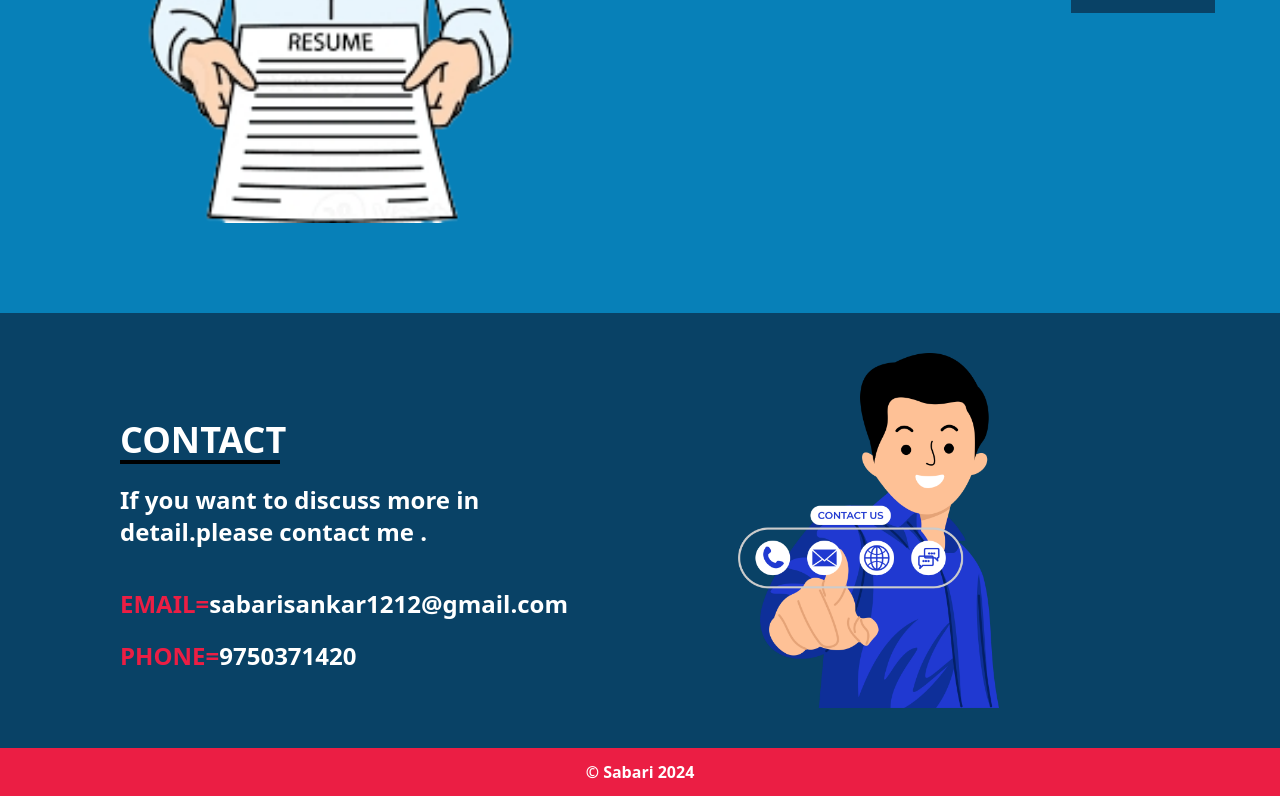
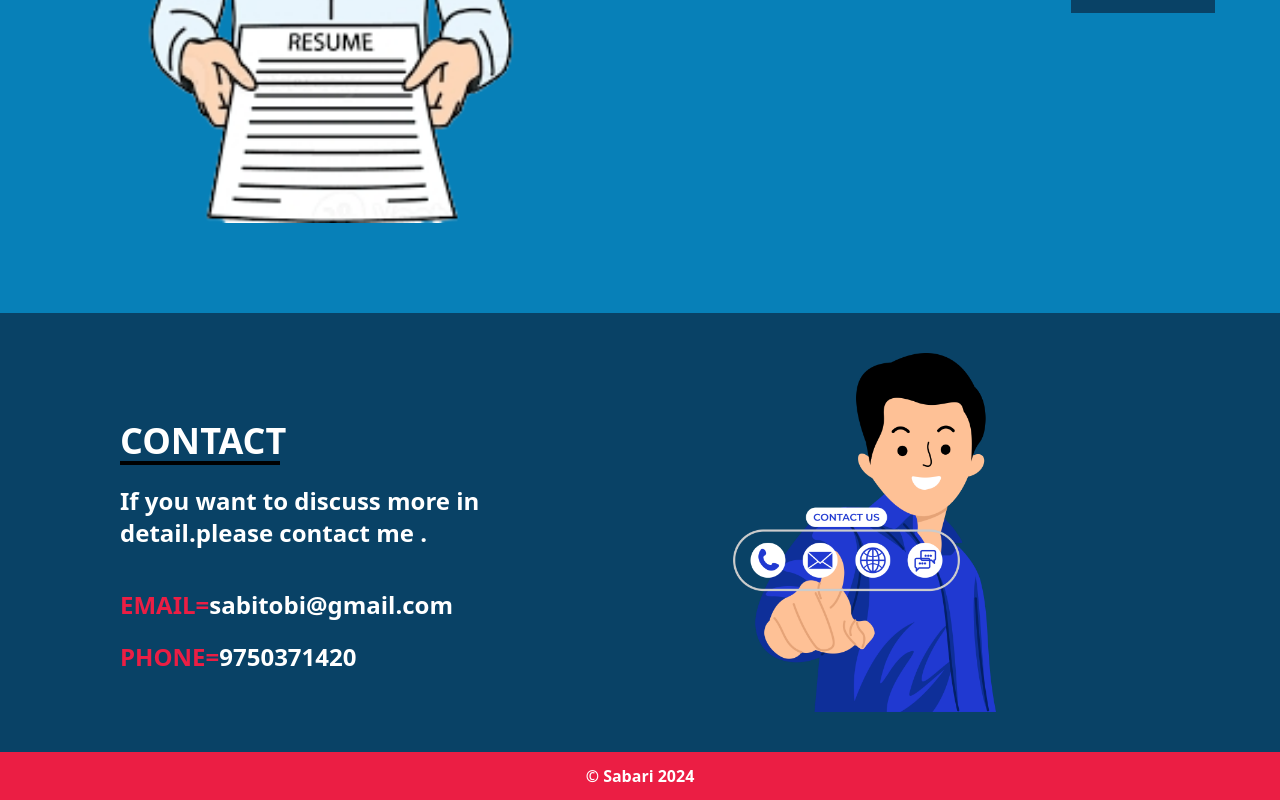
Before and after one commit to Sabari1212/portfolio, a React (Create React App) app: page / in a window 1280 px wide. Shown: the part 2422-3222 px from the top of the page. Built offline with nearby package versions, Linux system fonts and the light colour scheme; a web font is replaced by a local one.

Commit message:
Update Contact.js

```diff
--- a/src/components/Contact.js
+++ b/src/components/Contact.js
@@ -10,7 +10,7 @@ const Contact = () => {
             <h className='font-bold text-white text-2xl md:text-4xl pt-[50px] border-b-4 border-black w-[120px] md:w-[160px]  '> CONTACT</h>
 
              <p className='font-bold text-white md:text-2xl pb-[20px] pt-5'>If you want to discuss more in detail.please contact me .</p>
-             <p className='font-bold text-white md:text-2xl pb-[20px] py-5 pr-5'><span className='font-bold contact-color'>EMAIL=</span>sabarisankar1212@gmail.com</p>
+             <p className='font-bold text-white md:text-2xl pb-[20px] py-5 pr-5'><span className='font-bold contact-color'>EMAIL=</span>sabitobi@gmail.com</p>
              <p className='font-bold text-white md:text-2xl pb-[20px]'><span className='font-bold contact-color'>PHONE=</span>9750371420</p>
 
             </div>
```
